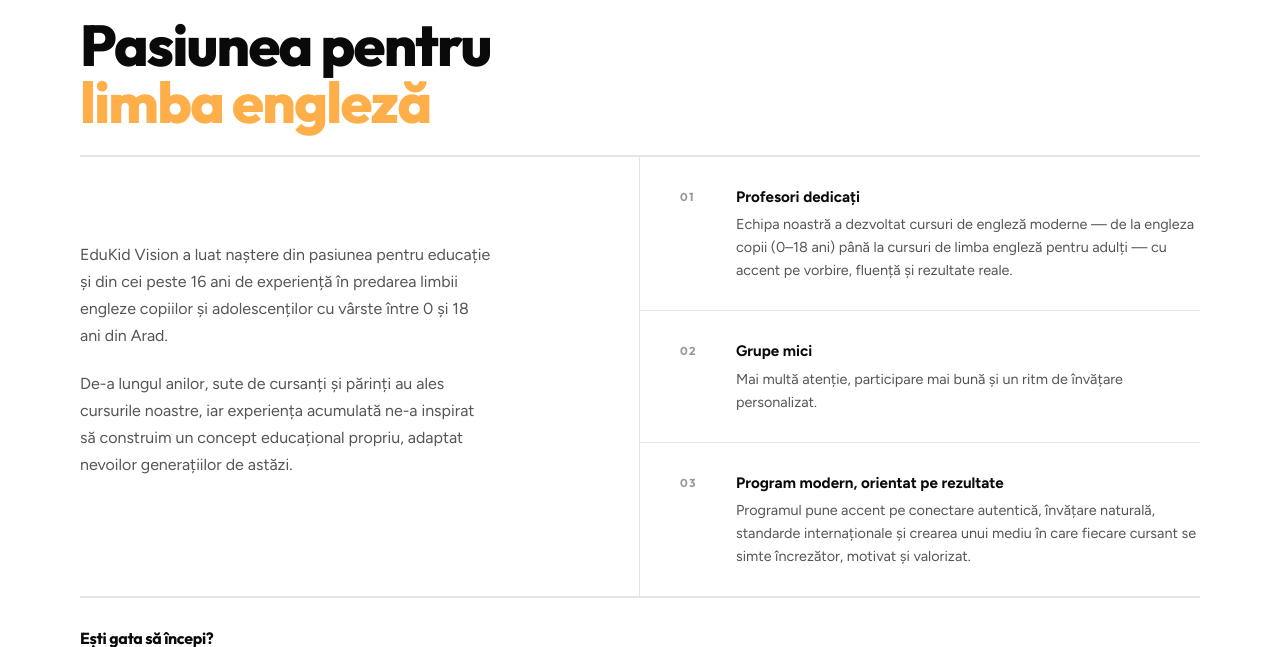
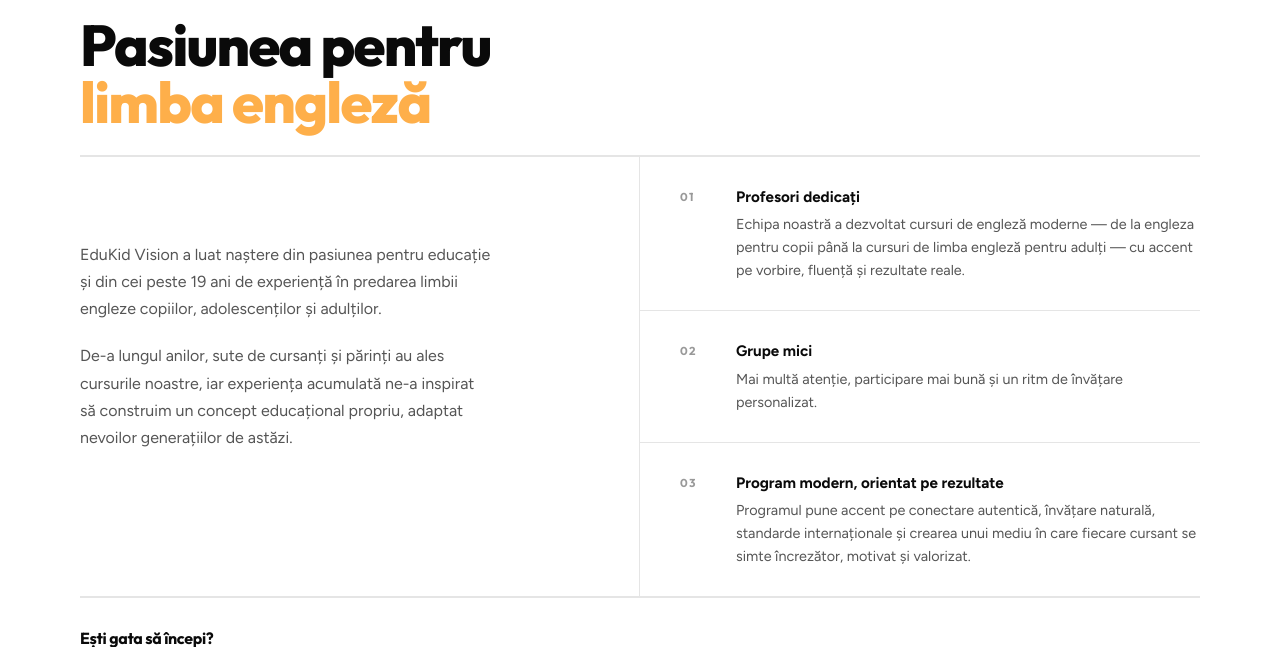
Before and after one commit to trikkything/edukidvision.ro, a Node server app: page / in a window 1280 px wide. Shown: the part 3381-4028 px from the top of the page. Run offline with Node 20, Linux system fonts and the light colour scheme.

Commit message:
changes in descriptions

```diff
--- a/views/partials/about.ejs
+++ b/views/partials/about.ejs
@@ -11,7 +11,7 @@
     <div class="about-grid">
       <div class="about-left">
         <p>
-          EduKid Vision a luat naștere din pasiunea pentru educație și din cei peste 16 ani de experiență în predarea limbii engleze copiilor și adolescenților cu vârste între 0 și 18 ani din Arad.
+          EduKid Vision a luat naștere din pasiunea pentru educație și din cei peste 19 ani de experiență în predarea limbii engleze copiilor, adolescenților și adulților.
         </p>
         <p>
           De-a lungul anilor, sute de cursanți și părinți au ales cursurile noastre, iar experiența acumulată ne-a inspirat să construim un concept educațional propriu, adaptat nevoilor generațiilor de astăzi.
@@ -22,7 +22,7 @@
           <span class="value-n">01</span>
           <div>
             <div class="value-title">Profesori dedicați</div>
-            <p class="value-desc">Echipa noastră a dezvoltat cursuri de engleză moderne — de la engleza copii (0–18 ani) până la cursuri de limba engleză pentru adulți — cu accent pe vorbire, fluență și rezultate reale.</p>
+            <p class="value-desc">Echipa noastră a dezvoltat cursuri de engleză moderne — de la engleza pentru copii până la cursuri de limba engleză pentru adulți — cu accent pe vorbire, fluență și rezultate reale.</p>
           </div>
         </div>
         <div class="value-row">
```
